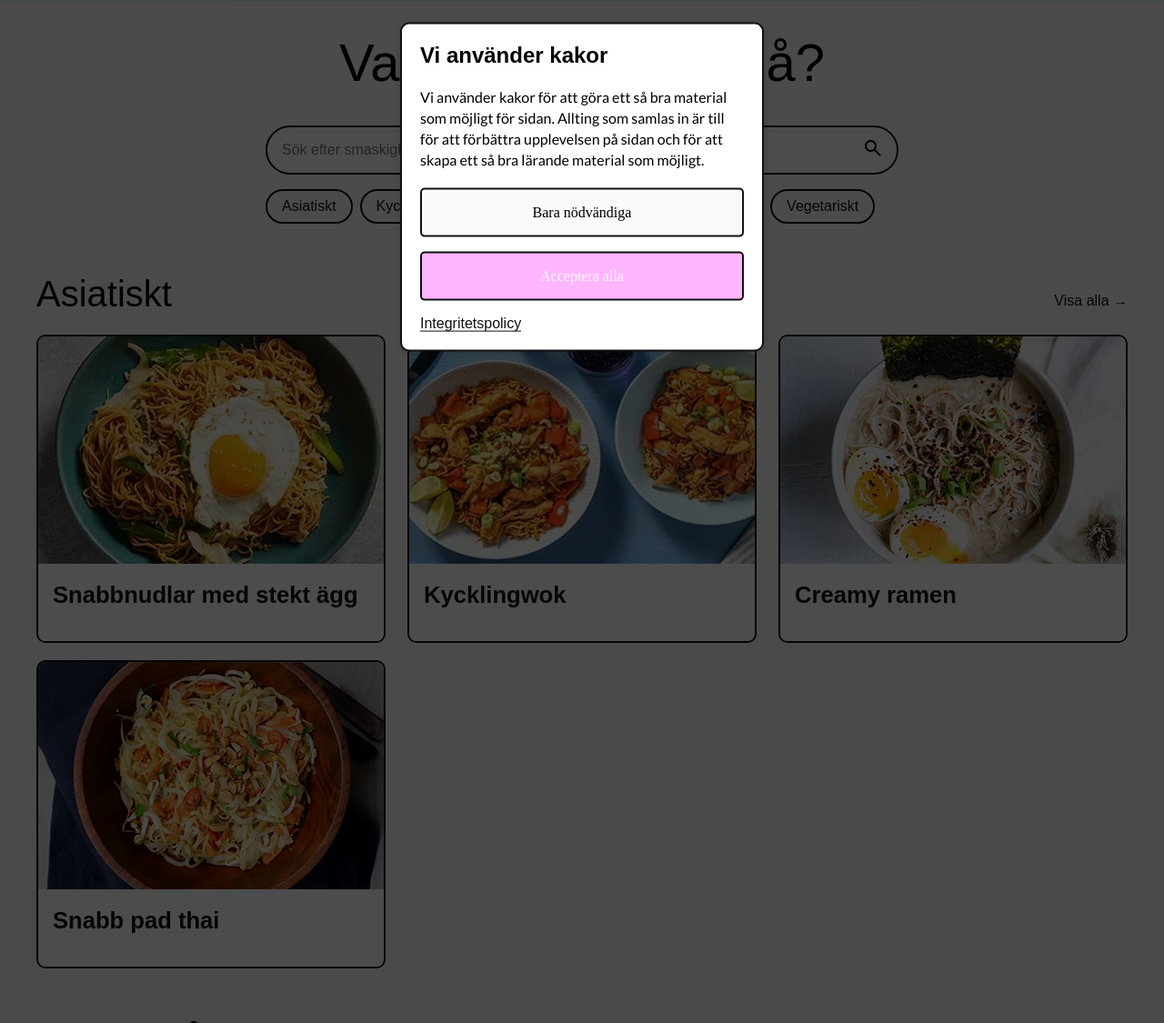
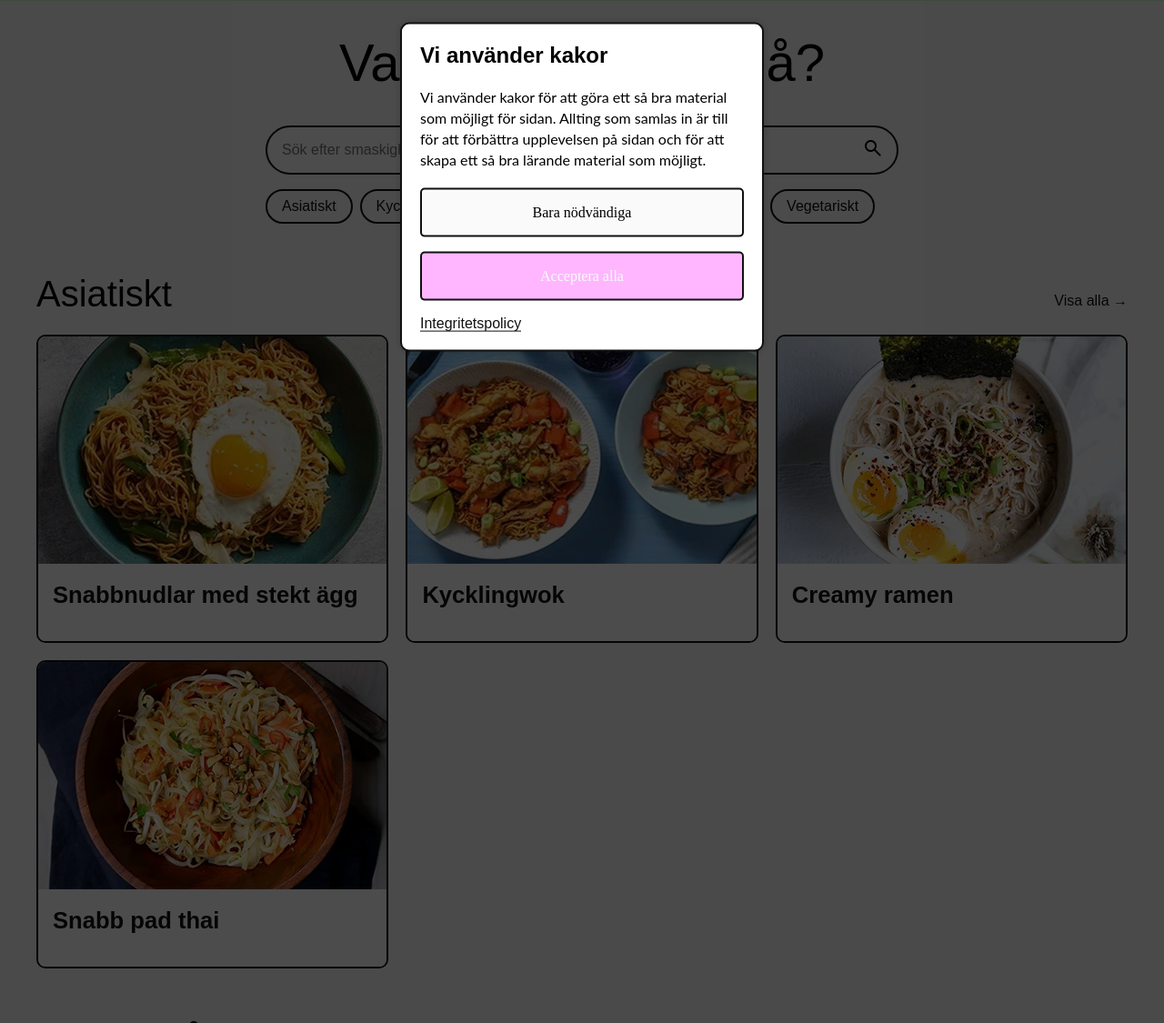
Before and after one commit to markushedin/Kreativkost, a PHP site: page / in a window 1280 px wide. Shown: the part 714-1839 px from the top of the page at 91% size. Run offline with PHP 8.4, Linux system fonts and the light colour scheme; the visitor is signed in with stand-in values (Sample User, id 1); some web fonts are replaced.

Commit message:
julia fixar markus nickar

```diff
--- a/inc/header.php
+++ b/inc/header.php
@@ -1,24 +1,18 @@
 <!DOCTYPE html>
 <html lang="sv">
 <head>
-
-
     <meta charset="UTF-8">
     <meta name="viewport" content="width=device-width, initial-scale=1.0">
     <meta name="description" content="Hitta nya matrecept som är billiga, goda och lyxiga.">
     <title><?php echo $pagetitle; ?></title>
-    <link rel="stylesheet preload" as="font" href="https://fonts.googleapis.com/css2?family=Material+Symbols+Rounded:opsz,wght,FILL,GRAD@20..48,100..700,0..1,-50..200">
-    <link href="https://fonts.googleapis.com/css2?family=Bad+Script&display=swap" rel="stylesheet">
-    <link href="https://api.fontshare.com/v2/css?f[]=satoshi@700,500,300,400&display=swap" rel="stylesheet">
+    <link rel="stylesheet" href="https://fonts.googleapis.com/css2?family=Material+Symbols+Rounded:opsz,wght,FILL,GRAD@20..48,100..700,0..1,-50..200" />
+
     <link rel="stylesheet" href="https://cdnjs.cloudflare.com/ajax/libs/font-awesome/4.7.0/css/font-awesome.min.css">
-    <link href="https://fonts.googleapis.com/css2?family=Lato:ital,wght@0,100;0,300;0,400;0,700;0,900;1,100;1,300;1,400;1,700;1,900&display=swap" rel="stylesheet">
+    <link rel="preload" as="style" href="(https://fonts.googleapis.com/css2?family=Bad+Script&display=swap)">
+    <link rel="preload" as="style" href="(https://api.fontshare.com/v2/css?f[]=satoshi@700,500,300,400&display=swap)">
+    <link rel="preload" as="style" href="(https://fonts.googleapis.com/css2?family=Lato:ital,wght@0,100;0,300;0,400;0,700;0,900;1,100;1,300;1,400;1,700;1,900&display=swap)">
+    <script src="../cookie-consent/cookie-consent.js"></script>
     <link rel="stylesheet" href="/style.css">
-    <link rel="stylesheet" href="https://cdnjs.cloudflare.com/ajax/libs/font-awesome/5.15.3/css/all.min.css" integrity="sha384-ezWw5r5l9gBqIbzrZf5G5Mw5c2uB1LJKcHJ3An8rJ6t1V7pNwJ5D5g/BGJGIIJDC" crossorigin="anonymous">
-    <link rel="stylesheet" href="https://cdnjs.cloudflare.com/ajax/libs/font-awesome/5.15.3/css/all.min.css"/>
-    <link rel="stylesheet" href="https://fonts.googleapis.com/css2?family=Material+Symbols+Outlined:opsz,wght,FILL,GRAD@24,400,0,0" />
-
-    <script src="../cookie-consent/cookie-consent.js"></script>
-
 </head>
 <body>
     <header class="main-header">
--- a/index.php
+++ b/index.php
@@ -139,8 +139,8 @@ include("inc/header.php");
             </section>
             <section class="recipes-cards hidden">
                 <!-- <h3 class="small-headline mb">Filtrerade recept</h3> -->
-                <article searchFilteredRecipes class="cards-flexbox">
-                </article>
+                <div searchFilteredRecipes class="cards-flexbox">
+                </div>
             </section>
             <template data-user-template>
                 <!-- KORTET -->
--- a/js/script.js
+++ b/js/script.js
@@ -64,7 +64,7 @@ const generateRecipeCard = (recipe) => {
     header.textContent = recipe.name;
     cat.textContent = recipe.category;
     img.setAttribute('src', recipe.imageURL);
-    console.log(recipe.img400);
+    // console.log(recipe.img400);
     img.setAttribute('srcset', `${recipe.img400} 400w, ${recipe.img800} 800w,  ${recipe.imageURL} 1200w`);
     img.setAttribute('sizes', '(min-width: 400px) 400px');
     img.setAttribute('alt', recipe.altText);
@@ -73,7 +73,9 @@ const generateRecipeCard = (recipe) => {
 
 
 document.addEventListener('DOMContentLoaded', function () {
-    document.querySelector('.btn').addEventListener('click', function (e) {
+    const receptBtn = document.querySelector('.btn');
+   if(receptBtn){
+    receptBtn.addEventListener('click', function (e) {
         e.preventDefault();
 
         // Get the href attribute from the anchor inside the button
@@ -83,6 +85,8 @@ document.addEventListener('DOMContentLoaded', function () {
             behavior: 'smooth'
         });
     });
+   }
+
 });
 
 loadData = () => {
@@ -197,10 +201,10 @@ const filterRecipes = () => {
     });
 }
 
-shareBtn.addEventListener('click', () => {
-    shareOptions.classList.toggle('active');
+// shareBtn.addEventListener('click', () => {
+//     shareOptions.classList.toggle('active');
 
-})
+// })
 
 
 
--- a/kycklingwok.php
+++ b/kycklingwok.php
@@ -1,4 +1,6 @@
-<?php include("inc/header.php");?>
+
+<?php $pagetitle = "Kycklingwok";
+include("inc/header.php");?>
 
     <main class="container no-padding">
     <?php include("inc/share.php");?>
--- a/sass/_buttons.scss
+++ b/sass/_buttons.scss
@@ -1,4 +1,4 @@
-@import 'variables';
+
 
 .btn{
     display: inline-block;
--- a/sass/_chips.scss
+++ b/sass/_chips.scss
@@ -1,4 +1,4 @@
-@import 'variables';
+
 
 #categorys{
     margin-top: $x-small-padding;
@@ -29,8 +29,8 @@
              }
             &:checked {
                 + label {
-                    background-color: $cta;
-                    color: $neutrals-dark;
+                    background-color: $neutrals-dark;
+                    color: $neutrals-light;
                 }
              }
         }
--- a/sass/_footer.scss
+++ b/sass/_footer.scss
@@ -1,4 +1,4 @@
-@import 'mixin', 'variables';
+
 
 .main-footer{
     background-color: $neutrals-dark;
--- a/sass/_general-styling.scss
+++ b/sass/_general-styling.scss
@@ -1,4 +1,4 @@
-@import 'variables', 'mixin';
+
 *, html {
     padding: 0;
     margin: 0;
--- a/sass/_hero-section.scss
+++ b/sass/_hero-section.scss
@@ -1,4 +1,4 @@
-@import 'variables';
+
 .hero-container {
     background-color: #CAFBCF;
     .hero-section {
--- a/sass/_navbar.scss
+++ b/sass/_navbar.scss
@@ -1,4 +1,4 @@
-@import 'mixin', 'variables';
+
 .main-header{
     background-color: $neutrals-dark;
     position: sticky;
--- a/sass/_privacy_policy.scss
+++ b/sass/_privacy_policy.scss
@@ -1,4 +1,4 @@
-@import 'variables', 'mixin';
+
 
 .container_policy{
     max-width: $max-width;
--- a/sass/_recipe-page.scss
+++ b/sass/_recipe-page.scss
@@ -1,4 +1,4 @@
-@import 'variables';
+
 
 .img-pa {
     position: absolute;
--- a/sass/_search-bar.scss
+++ b/sass/_search-bar.scss
@@ -1,4 +1,4 @@
-@import 'variables';
+
 #search{
     max-width: 696px;
     margin: auto;
--- a/sass/_share.scss
+++ b/sass/_share.scss
@@ -1,5 +1,3 @@
-@import 'variables';
-
 
 .share_box {
   color: $neutrals-light;
--- a/sass/_typography.scss
+++ b/sass/_typography.scss
@@ -1,4 +1,4 @@
-@import 'variables';
+
 //general stylings for typography
 .center {
     text-align: center;
--- a/style.css
+++ b/style.css
@@ -370,21 +370,12 @@ body {
   cursor: pointer;
   font-weight: 500;
 }
-.recipes-cards .cards-flexbox {
-  justify-content: space-between;
-}
 @media (min-width: 580px) {
   .recipes-cards .cards-flexbox {
     display: flex;
     justify-content: flex-start;
     flex-wrap: wrap;
     gap: 1.2rem;
-    justify-content: space-between;
-  }
-}
-@media (min-width: 1024px) {
-  .recipes-cards .cards-flexbox {
-    justify-content: space-between;
   }
 }
 .recipes-cards .card {
@@ -398,14 +389,13 @@ body {
 }
 @media (min-width: 580px) {
   .recipes-cards .card {
-    flex: 0 0 calc(50% - 1.2rem);
+    flex: 0 0 calc(50% - 0.6rem);
     margin-bottom: 0;
   }
 }
 @media (min-width: 1024px) {
   .recipes-cards .card {
-    max-width: 32%;
-    flex: calc(33% - 1.2rem);
+    flex: 0 0 calc(33.3333333333% - 0.8rem);
   }
 }
 .recipes-cards .card a {
@@ -868,8 +858,8 @@ body {
   color: #fafafa;
 }
 #categorys .chip[type=checkbox]:checked + label {
-  background-color: #ffb6ff;
-  color: #111113;
+  background-color: #111113;
+  color: #fafafa;
 }
 
 #categorys-visa-alla .chip-visa-alla {
--- a/style.scss
+++ b/style.scss
@@ -1 +1 @@
-@import 'sass/general-styling', 'sass/typography', 'sass/buttons', 'sass/variables', 'sass/cards', 'sass/navbar', 'sass/mixin', 'sass/hero-section', 'sass/footer', 'sass/search-bar', 'sass/chips', 'sass/recipe-page', 'sass/cookie', 'sass/privacy_policy', 'sass/share';
+@import 'sass/variables','sass/mixin', 'sass/general-styling', 'sass/typography', 'sass/buttons', 'sass/cards', 'sass/navbar', 'sass/hero-section', 'sass/footer', 'sass/search-bar', 'sass/chips', 'sass/recipe-page', 'sass/cookie', 'sass/privacy_policy', 'sass/share';
```
Also changed, not shown: sass/_cards.scss (+4 -12 lines), 1 other file.
